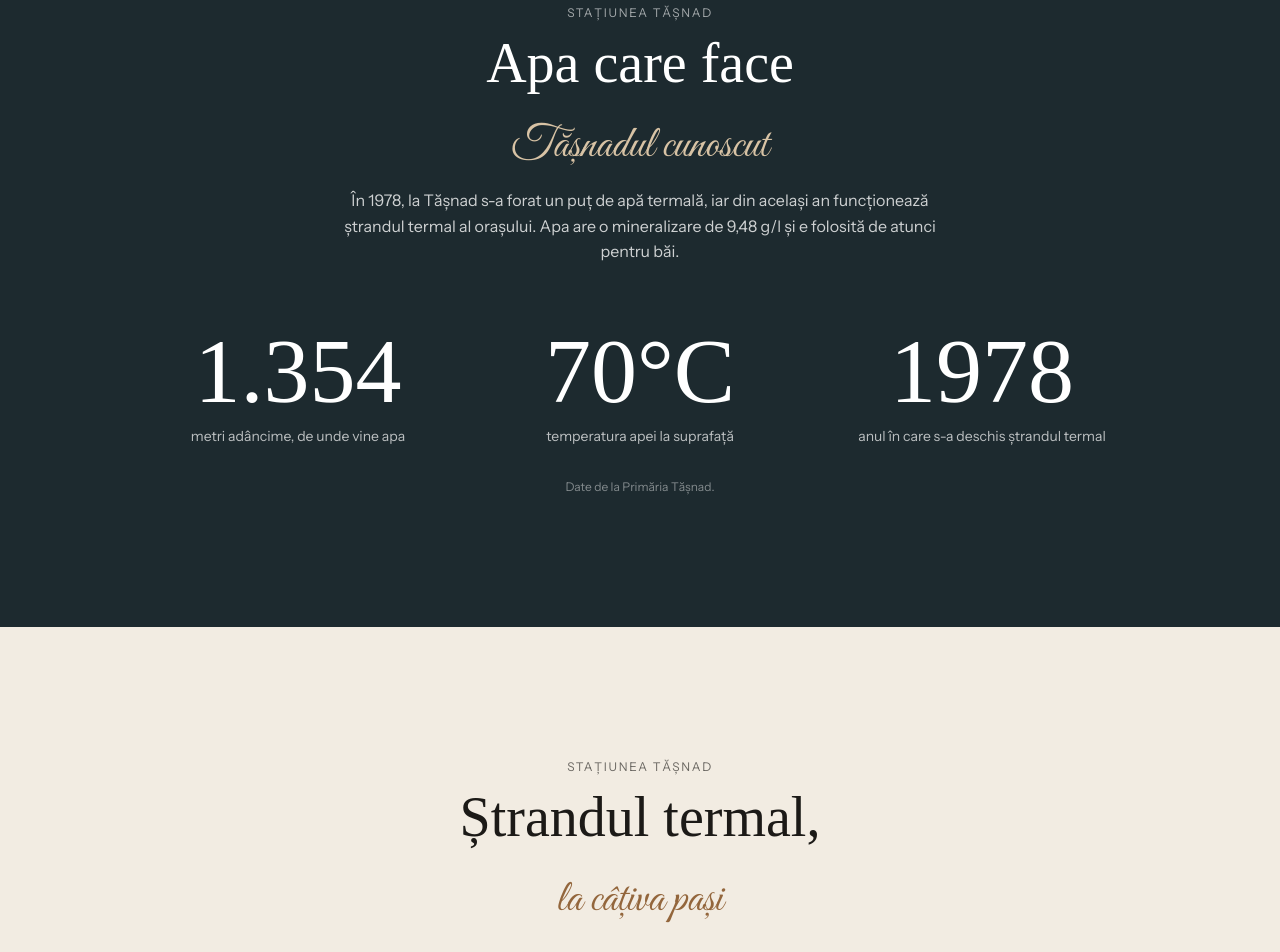
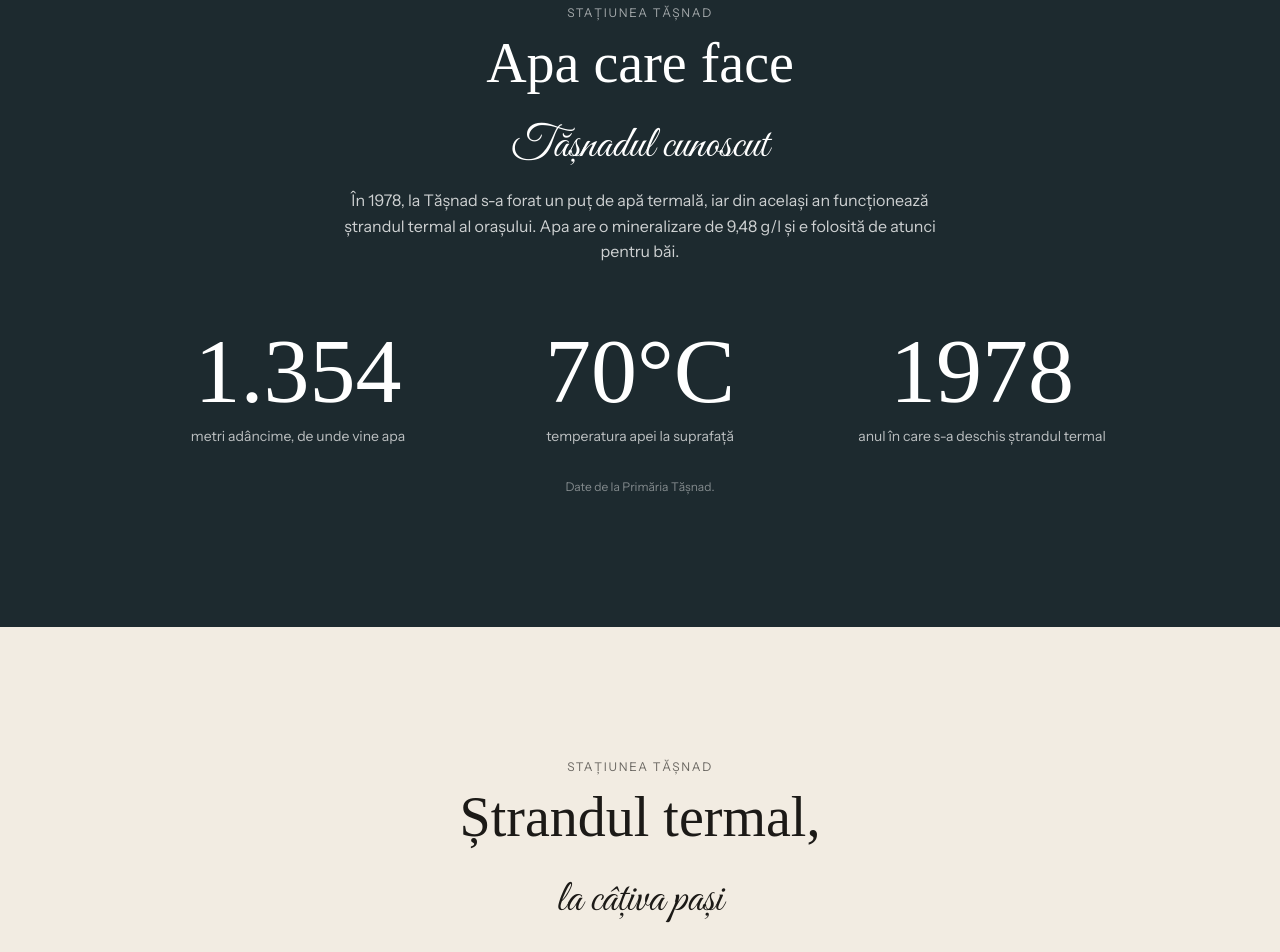
Before and after one commit to TincuRaul/demo, a plain HTML site: page ariana/index.html in a window 1280 px wide. Shown: the part 5980-6932 px from the top of the page. Drawn offline with nearby package versions, Linux system fonts and the light colour scheme; a web font is replaced by a local one.

Commit message:
Demo Ariana: fără auriu, accentul e negrul din sigla hotelului

```diff
--- a/ariana/index.html
+++ b/ariana/index.html
@@ -14,7 +14,7 @@
 <script src="https://cdn.jsdelivr.net/npm/gsap@3.13.0/dist/ScrollTrigger.min.js" defer></script>
 <style>
   /* culorile hotelului: albul pereților, lemnul și ratanul de la intrare, verdele plantelor, negrul din siglă */
-  :root { --ink: #1c1a17; --mute: rgba(28,26,23,.64); --paper: #fffdfa; --sand: #f2ece2; --sage: #c9d1c3; --bronze: #93663c; --line: rgba(28,26,23,.14); --pad: 20px; }
+  :root { --ink: #1c1a17; --mute: rgba(28,26,23,.64); --paper: #fffdfa; --sand: #f2ece2; --sage: #c9d1c3; --bronze: #1c1a17; --line: rgba(28,26,23,.14); --pad: 20px; }
   * { box-sizing: border-box; margin: 0; padding: 0; }
   html { -webkit-text-size-adjust: 100%; overflow-x: hidden; overflow-x: clip; }
   main, footer, section { overflow-x: clip; }
@@ -26,7 +26,7 @@
   .script { font-family: "Great Vibes", cursive; font-weight: 400; text-transform: none; letter-spacing: 0; }
   .kick { font-size: 12px; letter-spacing: .14em; text-transform: uppercase; color: var(--mute); }
   .btn { display: inline-flex; align-items: center; justify-content: center; height: 46px; padding: 0 22px; border-radius: 999px; background: var(--bronze); color: #fff; font-weight: 500; font-size: 14.5px; transition: background .3s; }
-  .btn:hover { background: #7d5531; }
+  .btn:hover { background: #000; }
   .btn.ghost { background: transparent; color: inherit; box-shadow: inset 0 0 0 1px currentColor; }
   .btn.ghost:hover { background: rgba(255,255,255,.12); }
   :focus-visible { outline: 2px solid var(--bronze); outline-offset: 3px; }
@@ -159,7 +159,7 @@
   /* stațiunea: cifrele reale despre apa termală */
   .spa-facts { padding: 90px 0; background: #1d2a2f; color: #fff; text-align: center; }
   .spa-facts h2 { font-family: "Libre Caslon Display", serif; font-weight: 400; font-size: clamp(32px, 6.4vw, 56px); line-height: 1.05; margin-top: 12px; }
-  .spa-facts h2 .script { display: block; font-size: .8em; color: #d8c3a5; }
+  .spa-facts h2 .script { display: block; font-size: .8em; color: #fff; }
   .spa-facts .kick { color: rgba(255,255,255,.6); }
   .spa-facts .lead { max-width: 56ch; margin: 18px auto 0; color: rgba(255,255,255,.78); }
   .nums { margin-top: 44px; display: grid; gap: 26px; }
```
